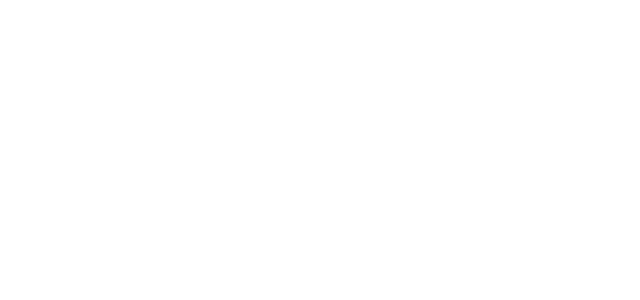
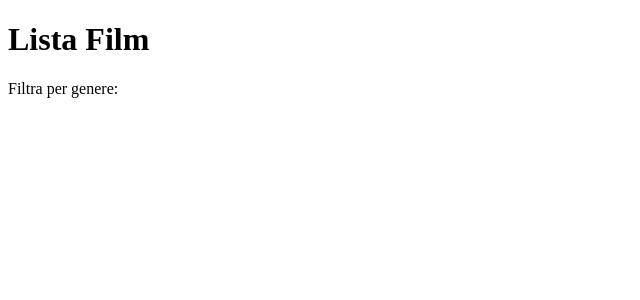
Before and after one commit to JuriPatacchiola/react-movie-filter, a React (Vite) app: page / in a window 1280 px wide. Shown: the top 300 px of the page, without its empty margins (0-640 px from the left). Built offline with nearby package versions, Linux system fonts and the light colour scheme.

Commit message:
add the laverl and the container for the filter

```diff
--- a/src/App.jsx
+++ b/src/App.jsx
@@ -28,7 +28,11 @@ function App() {
     <>
       <div className="app-container">
 
+        <h1 className="title">Lista Film</h1>
 
+        <div className="filter-container">
+          <label htmlFor="genre-select">Filtra per genere:</label>
+        </div>
       </div>
     </>
   )
```
